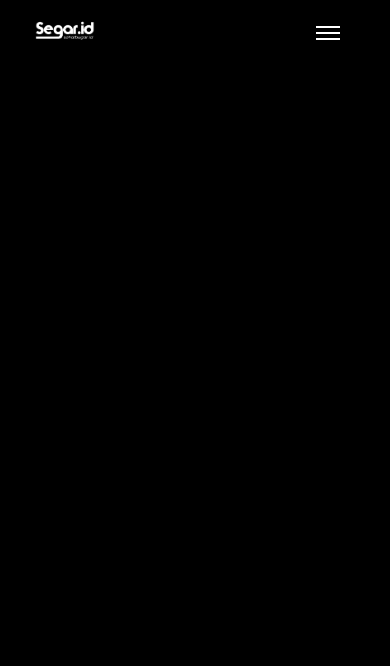
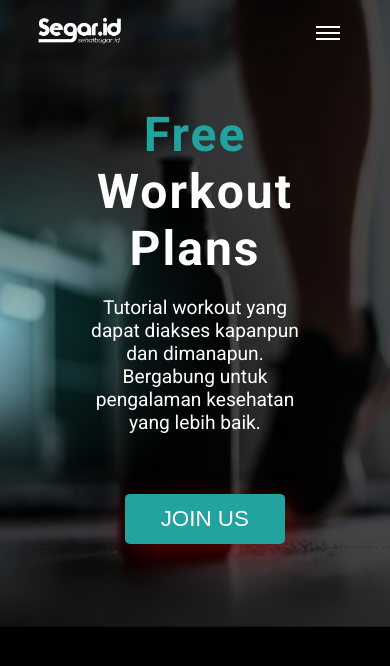
Before and after one commit to ghandi178/Capstone, a React (Create React App) app in the folder segar-web-main/: page / in a window 390 px wide. Shown: the top 666 px of the page. Built offline with nearby package versions, Linux system fonts and the light colour scheme.

Commit message:
create header component and adjust the styles

```diff
--- a/segar-web-main/src/App.js
+++ b/segar-web-main/src/App.js
@@ -1,8 +1,14 @@
 import React from 'react';
+import Header from './components/Header';
 import Navbar from './components/Navbar';
 
 const App = () => {
-  return <Navbar />;
+  return (
+    <div className='App'>
+      <Navbar />
+      <Header />
+    </div>
+  );
 };
 
 export default App;
--- /dev/null
+++ b/segar-web-main/src/components/Header.js
@@ -0,0 +1,24 @@
+import React from 'react';
+
+const Header = () => {
+  return (
+    <div id='main'>
+      <div className='name'>
+        <h1>
+          <span>Free</span> Workout Plans
+        </h1>
+        <p className='details'>
+          Tutorial workout yang dapat diakses kapanpun dan dimanapun. Bergabung
+          untuk pengalaman kesehatan yang lebih baik.
+        </p>
+        <div className='header-btns'>
+          <button href='#' className='header-btn'>
+            JOIN US
+          </button>
+        </div>
+      </div>
+    </div>
+  );
+};
+
+export default Header;
--- a/segar-web-main/src/styles/style.css
+++ b/segar-web-main/src/styles/style.css
@@ -30,7 +30,7 @@ input{
 }
 
 .logo img{
-    width: 90px;
+    width: 170px;
 }
 
 #main{
@@ -49,7 +49,7 @@ input{
     content: "";
     background: -moz-radial-gradient(center, ellipse cover, rgba(181, 8, 8, 0.38) 0%, rgba(0, 0, 0, 0.6) 100%);
     background: -webkit-radial-gradient(center, ellipse cover, rgba(181, 8, 8, 0.38) 0%, rgba(0, 0, 0, 0.6) 100%);
-    background: radial-gradient(ellipse at center, rgba(181, 8, 8, 0.38) 0%, rgba(0, 0, 0, 0.6) 100%);
+    background: radial-gradient(ellipse at left, rgba(31, 134, 131, 0.4) 0%, rgba(0, 0, 0, 0.7) 40%);
     filter: progid:DXImageTransform.Microsoft.gradient( startColorstr='#61b50808', endColorstr='#99000000',GradientType=1 );
     top: 0;
     left: 0;
@@ -73,7 +73,7 @@ nav{
 
 nav.active{
 	box-shadow: 5px 10px 30px rgba(0, 0, 0, 0.157);
-	background-color: #000000;
+	background-color: #434242;
 }
 
 nav ul{
@@ -123,7 +123,7 @@ nav .menu-btn, .menu-icon {
 
 .name {
     text-align: center;
-	font-family: 'Montserrat';
+	font-family: 'Roboto';
 	width: 900px;
 	position: absolute;
     left: 50%;
@@ -132,12 +132,12 @@ nav .menu-btn, .menu-icon {
 }
 
 .name span{
-    color: #FF1414;
+    color: #22A39F;
 }
 
 .name .details{
     font-size: 23px;
-    color: #c5c5c5;
+    color: #ffffff;
 }
 
 .name h2{
@@ -169,7 +169,7 @@ nav .menu-btn, .menu-icon {
 	justify-content: center;
     align-items: center;
     font-size: 1.4rem;
-    background-color: #FF1414;
+    background-color: #22A39F;
     box-shadow: 5px 10px 30px rgba(255, 2, 2, 0.336);
     border-radius: 5px;
 	color:#ffffff;
@@ -179,7 +179,7 @@ nav .menu-btn, .menu-icon {
 	background-color: transparent;
     transition: all ease 0.5s;
     color: #ffffff;
-    border: 2px solid #FF1414;
+    border: 3px solid #22A39F;
 }
 
 #features{
@@ -473,7 +473,7 @@ nav .menu-btn, .menu-icon {
         font-size: 3rem;
     }
     .name .details{
-        font-size: 1rem;
+        font-size: 1.2rem;
     }
     .pr-heading{
 		left: 50%;
@@ -526,7 +526,7 @@ nav .menu-btn, .menu-icon {
         display:none;
     }
     .header-btn{
-        margin-left: 20%;
+        /* margin-left: 20%; */
         margin-top: 20px;
     }
     .pr-btn{
@@ -563,7 +563,7 @@ nav .menu-btn, .menu-icon {
     }
 }
 
-@media(max-width:768px){.menu-icon{
+@media(max-width:740px){.menu-icon{
     display:block;}
         nav{
             justify-content: space-between;
@@ -571,10 +571,10 @@ nav .menu-btn, .menu-icon {
             padding: 0px 30px;
         }
         .logo img{
-            width:70px;
+            width:100px;
         }
         .header-btns{
-            margin: 0;
+            margin-left: 20%;
         }
         .pr-btns{
             margin: 0;
```
